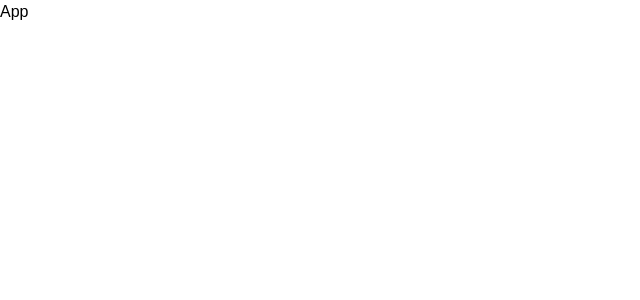
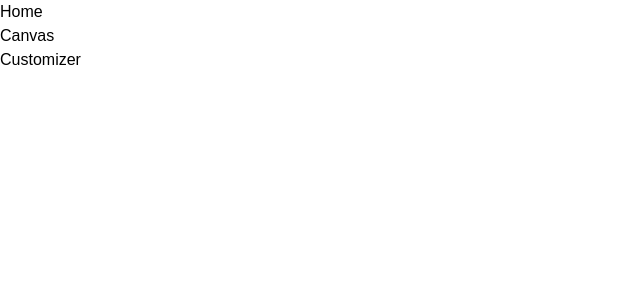
Before and after one commit to rody-huancas/website-3d-threejs-react, a React (Vite) app: page / in a window 1280 px wide. Shown: the top 300 px of the page, without its empty margins (0-640 px from the left). Built offline with nearby package versions, Linux system fonts and the light colour scheme; a web font is replaced by a local one.

Commit message:
Add: pages structure

```diff
--- a/src/App.jsx
+++ b/src/App.jsx
@@ -1,6 +1,14 @@
+import Canvas from "./canvas"
+import Customizer from "./pages/Customizer"
+import Home from "./pages/Home"
+
 const App = () => {
   return (
-    <div>App</div>
+    <main className="app transition-all ease-in">
+      <Home />
+      <Canvas />
+      <Customizer />
+    </main>
   )
 }
 
--- /dev/null
+++ b/src/canvas/index.jsx
@@ -0,0 +1,7 @@
+const Canvas = () => {
+  return (
+    <div>Canvas</div>
+  )
+}
+
+export default Canvas
--- /dev/null
+++ b/src/pages/Customizer.jsx
@@ -0,0 +1,7 @@
+const Customizer = () => {
+  return (
+    <div>Customizer</div>
+  )
+}
+
+export default Customizer
--- /dev/null
+++ b/src/pages/Home.jsx
@@ -0,0 +1,7 @@
+const Home = () => {
+  return (
+    <div>Home</div>
+  )
+}
+
+export default Home
```
